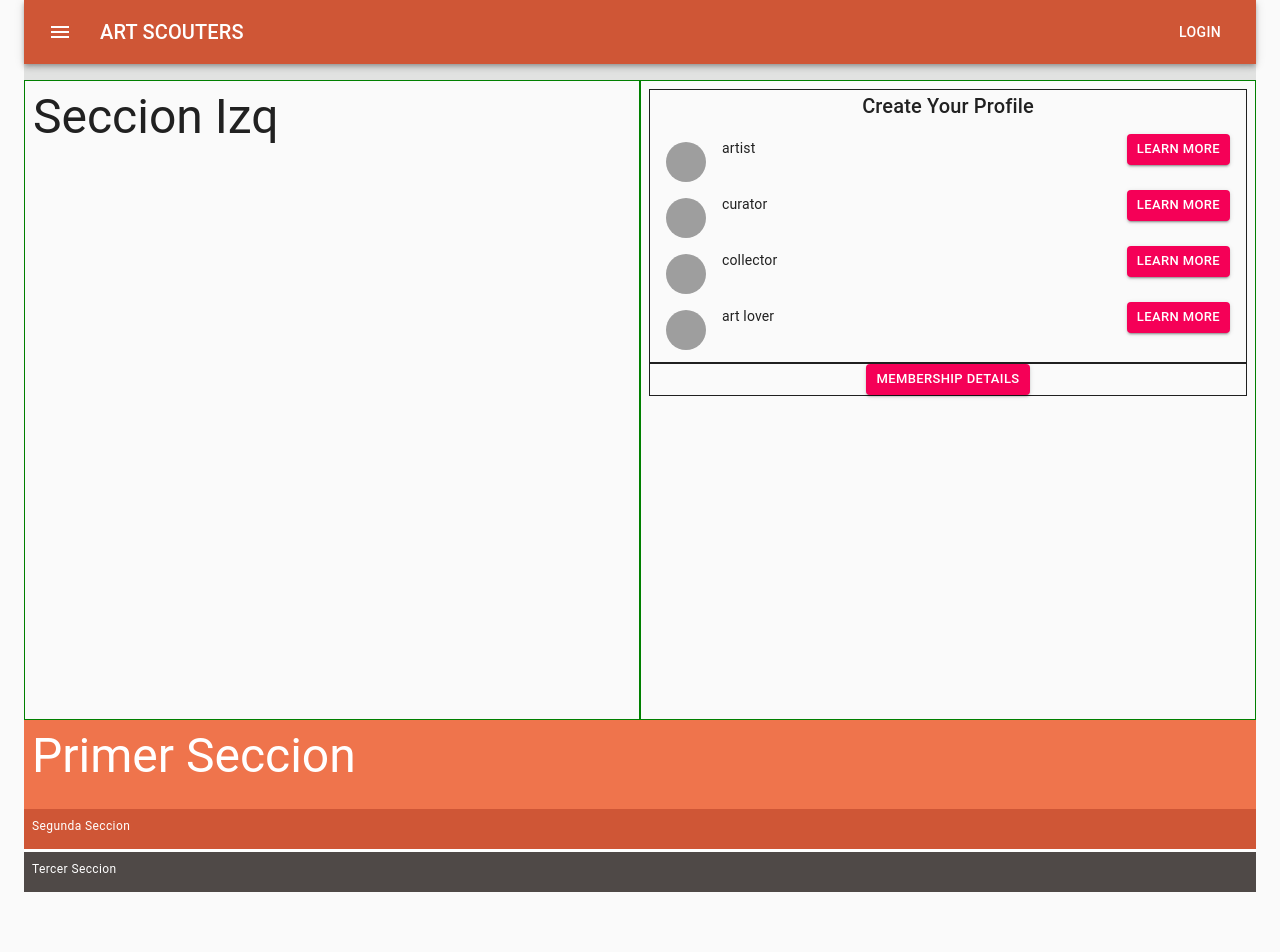
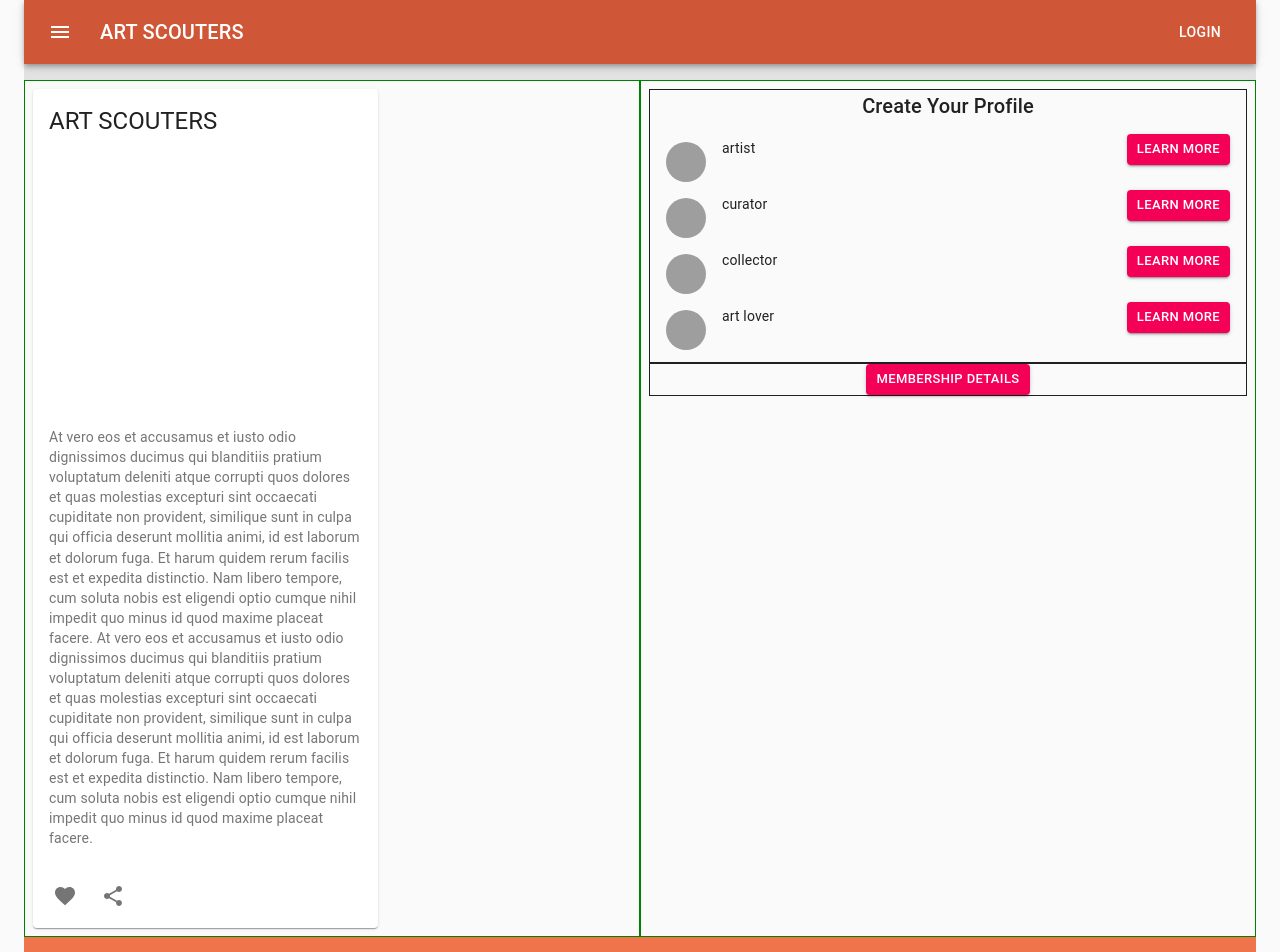
Before and after one commit to ekonotek/scout, a React (Create React App) app: page / in a window 1280 px wide. Shown: the top 952 px of the page. Before the commit the page ends 892 px from the top, so only its background shows below. Built offline with nearby package versions, Linux system fonts and the light colour scheme; grey boxes are pictures that could not be loaded.

Commit message:
initial commit

```diff
--- a/src/App.js
+++ b/src/App.js
@@ -9,25 +9,26 @@ import {
   AppBar,
   Badge,
   Box,
-List,
+  List,
   Toolbar,
   Typography,
   Button,
-  IconButton,
+  IconButton
 } from "@material-ui/core";
 import MenuIcon from "@material-ui/icons/Menu";
 
-import Derecha from './Components/derecha'
+import Izquierda from "./Components/izquierda";
+import Derecha from "./Components/derecha";
 const useStyles = makeStyles((theme) => ({
   root: {
-    flexGrow: 1,
+    flexGrow: 1
   },
   menuButton: {
-    marginRight: theme.spacing(2),
+    marginRight: theme.spacing(2)
   },
   title: {
-    flexGrow: 1,
-  },
+    flexGrow: 1
+  }
 }));
 
 function App() {
@@ -82,9 +83,10 @@ function App() {
             border={1}
             borderColor="green"
           >
-            <Typography variant="h3" display="block" gutterBottom>
+            <Izquierda />
+            {/* <Typography variant="h3" display="block" gutterBottom>
               Seccion Izq
-            </Typography>
+            </Typography> */}
           </Box>
           <Box
             sm={6}
--- /dev/null
+++ b/src/Components/izquierda.js
@@ -0,0 +1,88 @@
+//"https://youtu.be/ekogiCpNyFk"
+
+import React from "react";
+import { makeStyles } from "@material-ui/core/styles";
+import Card from "@material-ui/core/Card";
+import CardActionArea from "@material-ui/core/CardActionArea";
+import CardActions from "@material-ui/core/CardActions";
+import CardContent from "@material-ui/core/CardContent";
+import CardMedia from "@material-ui/core/CardMedia";
+//import Button from '@material-ui/core/Button';
+import Typography from "@material-ui/core/Typography";
+import FavoriteIcon from "@material-ui/icons/Favorite";
+import ShareIcon from "@material-ui/icons/Share";
+import IconButton from "@material-ui/core/IconButton";
+
+const useStyles = makeStyles({
+  root: {
+    maxWidth: 345
+  }
+});
+
+export default function ImgMediaCard() {
+  const classes = useStyles();
+
+  return (
+    <Card className={classes.root}>
+      <CardContent>
+        <Typography gutterBottom variant="h5" component="h2">
+          ART SCOUTERS
+        </Typography>
+      </CardContent>
+      <CardActionArea>
+        <CardMedia
+          component="video"
+          alt="Introduction to ArtScouters"
+          height="250"
+          video="https://youtu.be/ekogiCpNyFk"
+          title="VideoArtist"
+        />
+        <CardContent>
+          <Typography variant="body2" color="textSecondary" component="p">
+            At vero eos et accusamus et iusto odio dignissimos ducimus qui
+            blanditiis pratium voluptatum deleniti atque corrupti quos dolores
+            et quas molestias excepturi sint occaecati cupiditate non provident,
+            similique sunt in culpa qui officia deserunt mollitia animi, id est
+            laborum et dolorum fuga. Et harum quidem rerum facilis est et
+            expedita distinctio. Nam libero tempore, cum soluta nobis est
+            eligendi optio cumque nihil impedit quo minus id quod maxime placeat
+            facere. At vero eos et accusamus et iusto odio dignissimos ducimus
+            qui blanditiis pratium voluptatum deleniti atque corrupti quos
+            dolores et quas molestias excepturi sint occaecati cupiditate non
+            provident, similique sunt in culpa qui officia deserunt mollitia
+            animi, id est laborum et dolorum fuga. Et harum quidem rerum facilis
+            est et expedita distinctio. Nam libero tempore, cum soluta nobis est
+            eligendi optio cumque nihil impedit quo minus id quod maxime placeat
+            facere.
+          </Typography>
+        </CardContent>
+      </CardActionArea>
+      <CardActions disableSpacing>
+        <IconButton aria-label="add to favorites">
+          <FavoriteIcon />
+        </IconButton>
+        <IconButton aria-label="share">
+          <ShareIcon />
+        </IconButton>
+        {/* <IconButton
+          className={clsx(classes.expand, {
+            [classes.expandOpen]: expanded,
+          })}
+          onClick={handleExpandClick}
+          aria-expanded={expanded}
+          aria-label="show more"
+        >
+          <ExpandMoreIcon />
+        </IconButton> */}
+      </CardActions>
+      {/* <CardActions>
+        <Button size="small" color="primary">
+          Share
+        </Button>
+        <Button size="small" color="primary">
+          Learn More
+        </Button>
+      </CardActions> */}
+    </Card>
+  );
+}
```
